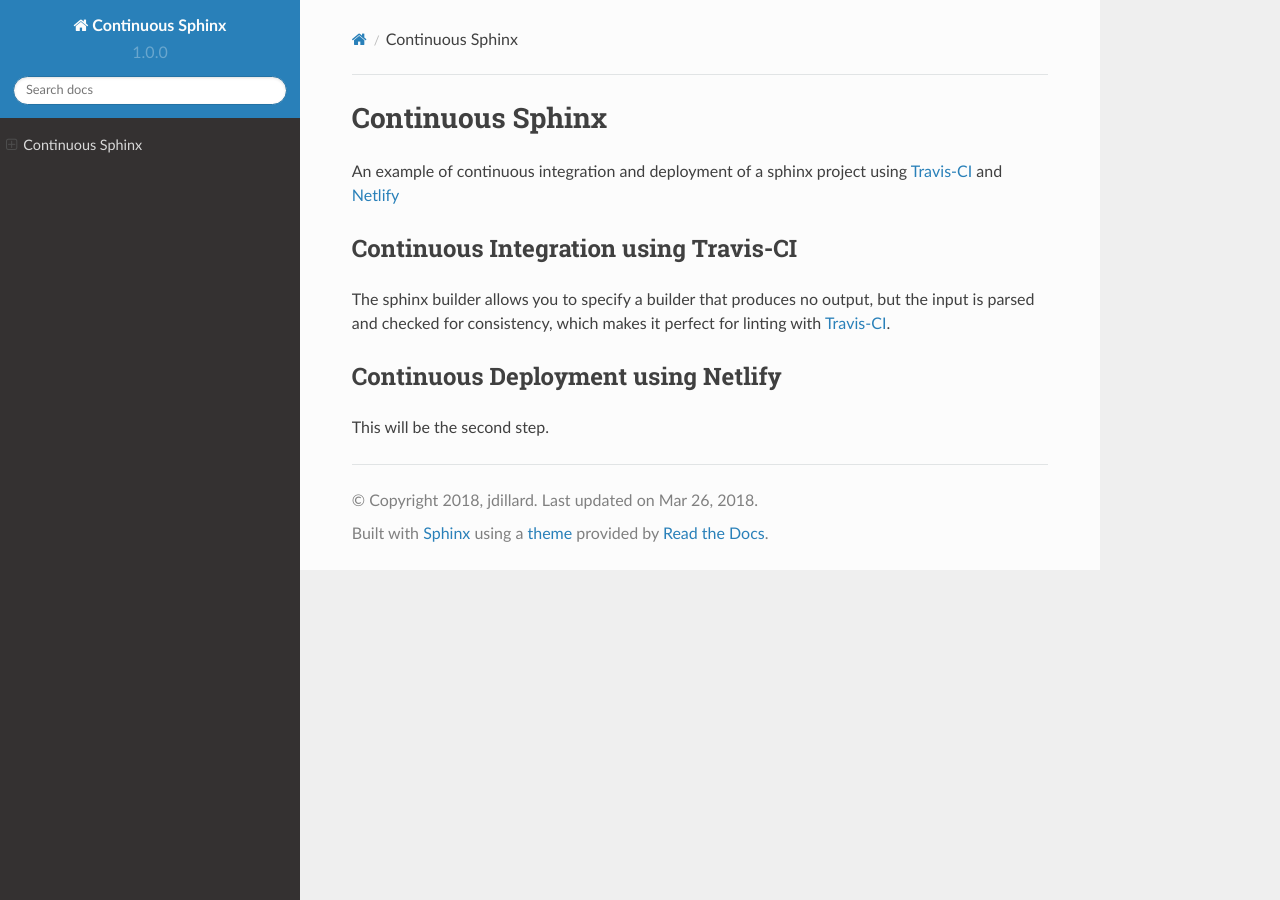
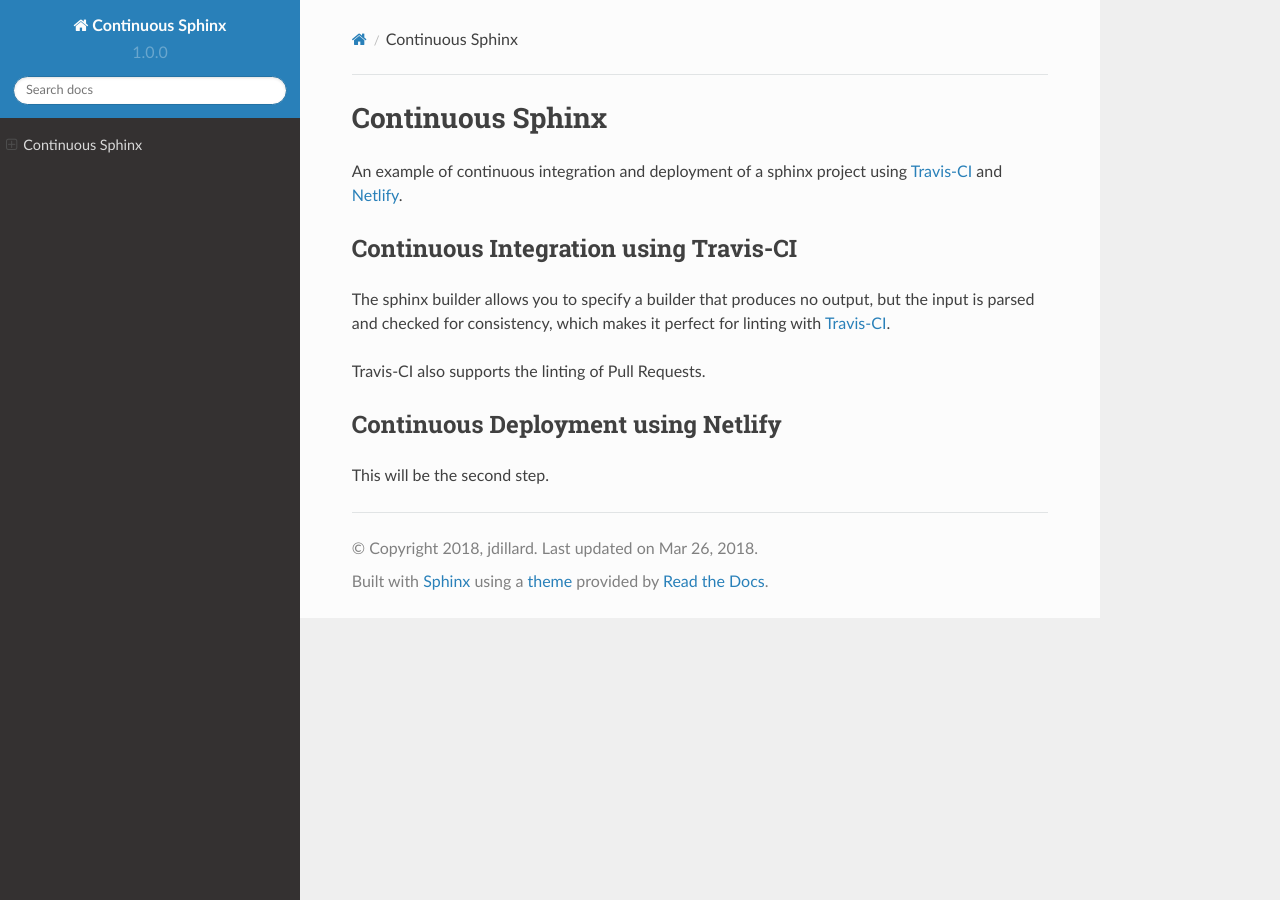
Before and after one commit to jdillard/continuous-sphinx, a Sphinx documentation site: the page built from source/index.rst, in a window 1280 px wide. Built offline with Sphinx 7.4.7 and the Read the Docs theme 2.0.0, drawn with Linux system fonts in a browser that asks for light colours.

Commit message:
test pull request

```diff
--- a/source/index.rst
+++ b/source/index.rst
@@ -3,7 +3,7 @@ Continuous Sphinx
 =================
 
 An example of continuous integration and deployment of a sphinx project using
-`Travis-CI`_ and `Netlify`_
+`Travis-CI`_ and `Netlify`_.
 
 Continuous Integration using Travis-CI
 ======================================
@@ -12,6 +12,8 @@ The sphinx builder allows you to specify a builder that produces no output, but
 the input is parsed and checked for consistency, which makes it perfect for
 linting with `Travis-CI`_.
 
+Travis-CI also supports the linting of Pull Requests.
+
 Continuous Deployment using Netlify
 ===================================
 
```
